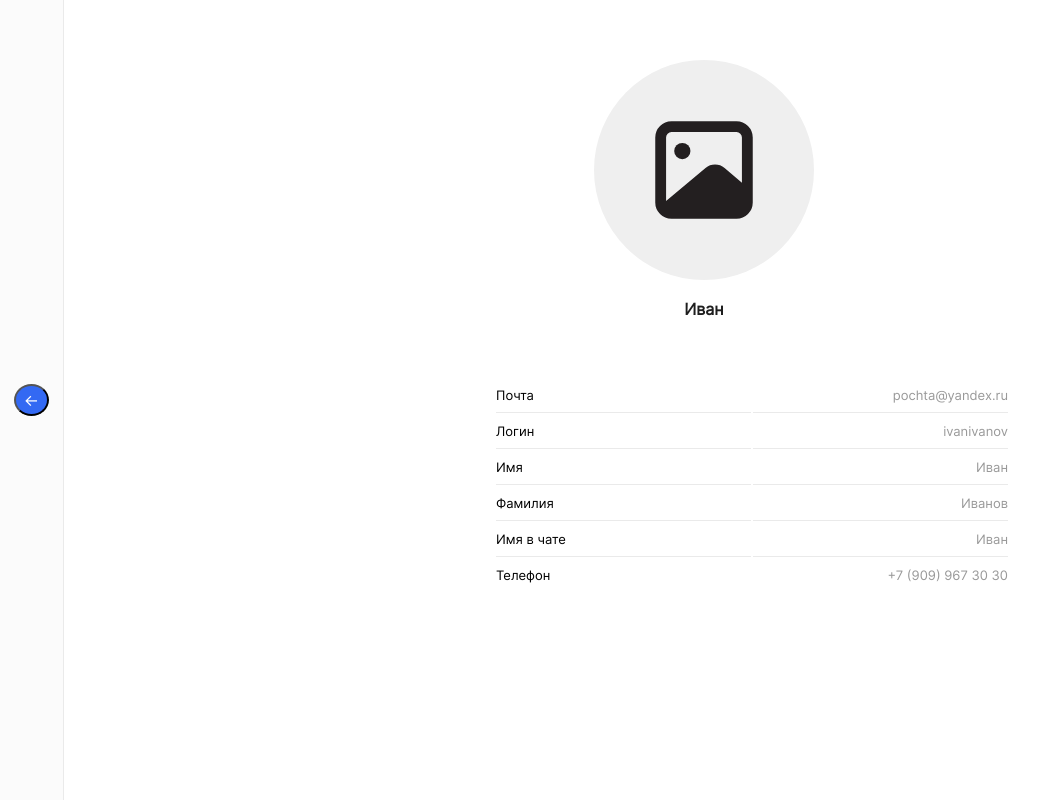
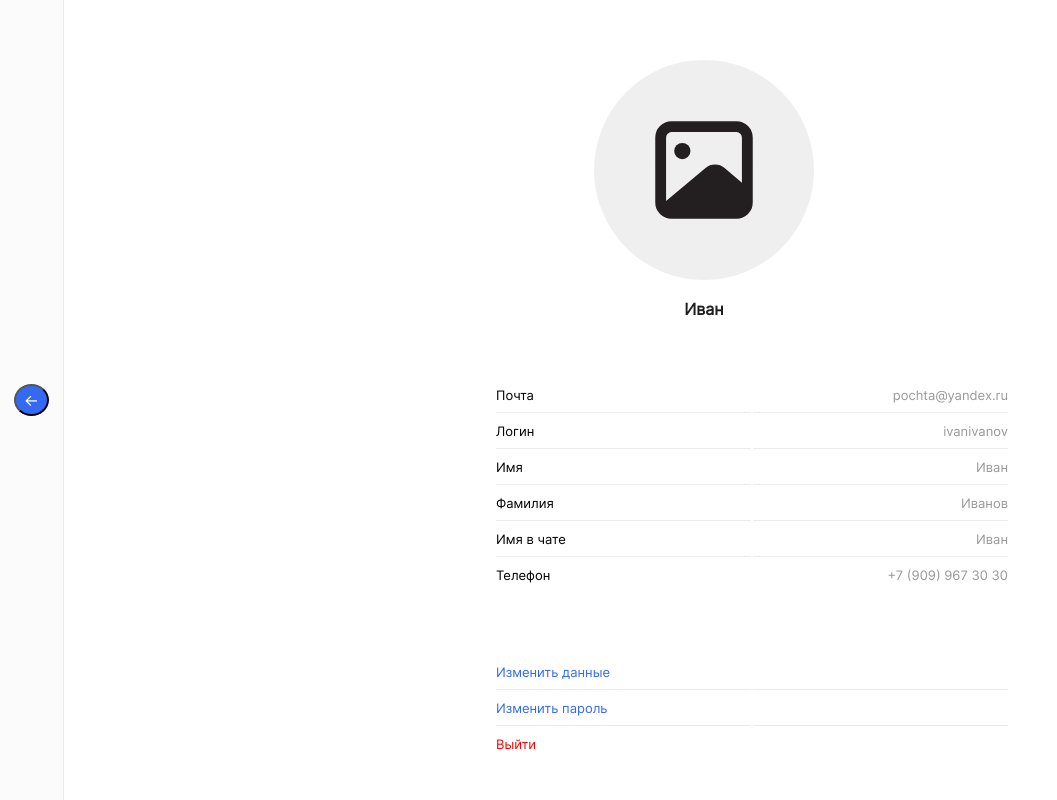
Before and after one commit to Atichka/mf.messenger.praktikum.yandex, a plain HTML site: page static/profile.html in a window 1280 px wide. Shown: the top 800 px of the page, without its empty margins (0-1057 px from the left). Drawn offline with Linux system fonts and the light colour scheme.

Commit message:
add block setting

```diff
--- /dev/null
+++ b/static/blocks/table/__edit/table__edit.css
@@ -0,0 +1,4 @@
+.table__edit {
+    text-decoration: none;
+    color: #3369F3;
+}
--- /dev/null
+++ b/static/blocks/table/__exit/table__exit.css
@@ -0,0 +1,4 @@
+.table__exit {
+    text-decoration: none;
+    color: #FF0000;
+}
--- a/static/blocks/table/table.css
+++ b/static/blocks/table/table.css
@@ -1,2 +1,4 @@
 @import url(./__line/table__line.css);
 @import url(./__text-right/table__text-right.css);
+@import url(./__edit/table__edit.css);
+@import url(./__exit/table__exit.css);
--- a/static/profile.html
+++ b/static/profile.html
@@ -30,9 +30,12 @@
                 <tr><td class="profile__table-row">Телефон</td>
                     <td class="profile__table-row table__text-right">+7 (909) 967 30 30</td></tr>
             </table>
-            </div>
             <div class="profile__setting">
-
+                <table class="profile__table-info">
+                    <tr><td class="profile__table-row table__line"><a href="./profile.html" class="table__edit">Изменить данные</a></td><td class="profile__table-row table__line"></td></tr>
+                    <tr><td class="profile__table-row table__line"><a href="./profile.html" class="table__edit">Изменить пароль</a></td><td class="profile__table-row table__line"></td></tr>
+                    <tr><td class="profile__table-row"><a href="./profile.html" class="table__exit">Выйти</a></td><td class="profile__table-row"></td></tr>
+                </table>
             </div>
         </div>
     </div>
```
